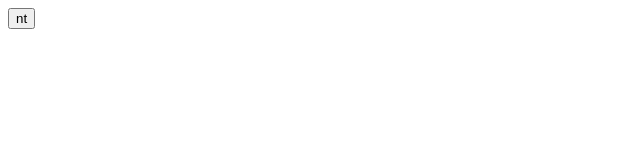
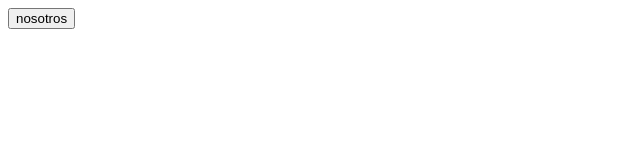
Before and after one commit to brunooulloa/brunooulloa.github.io, a plain HTML site: page index.html in a window 1280 px wide. Shown: the full height of the page, 0-640 px from the left. Drawn offline with Linux system fonts and the light colour scheme.

Commit message:
Changes in `index.html`

```diff
--- a/index.html
+++ b/index.html
@@ -4,7 +4,7 @@
     <title>Que miras bobo?</title>
 </head>
 <body>
-    <button onclick="nosotros()">nt</button>
+    <button onclick="nosotros()">nosotros</button>
     <script src="./nosotros/js/index.js"></script>
 </body>
 </html>
```
